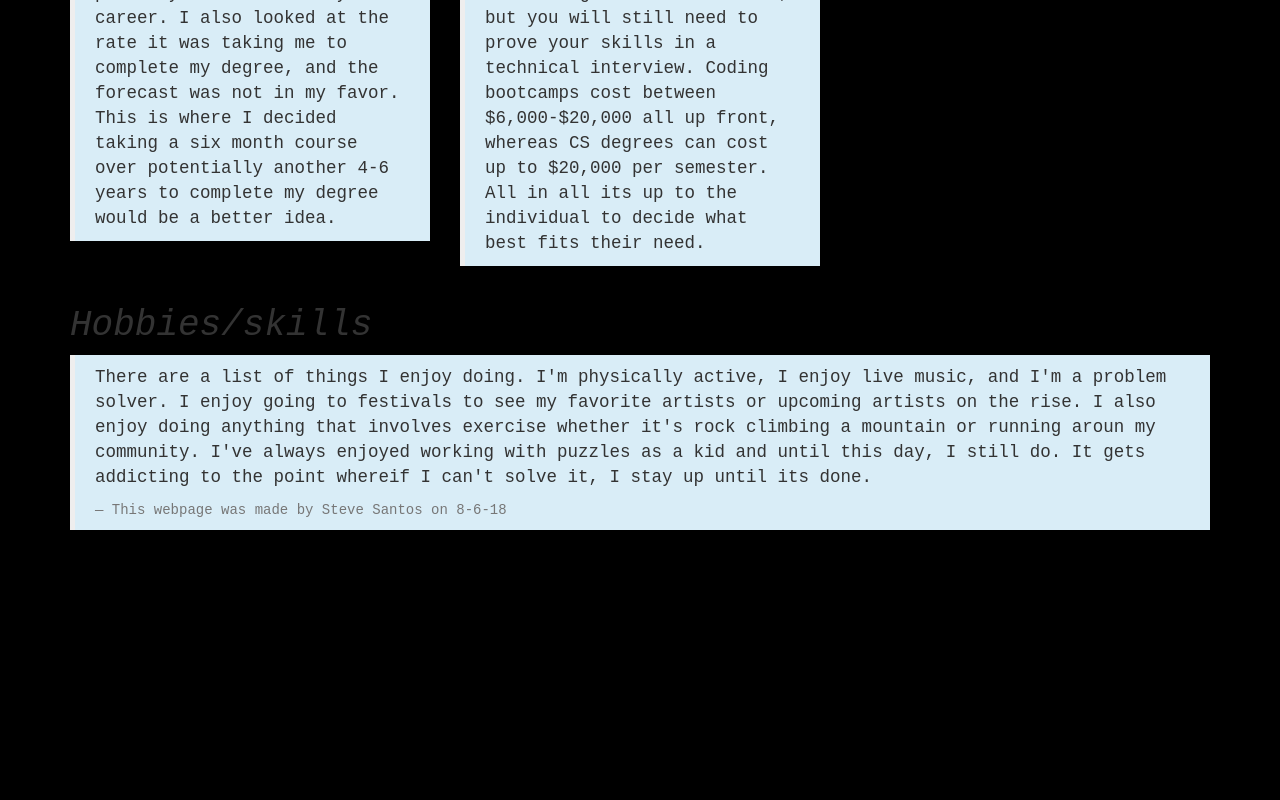
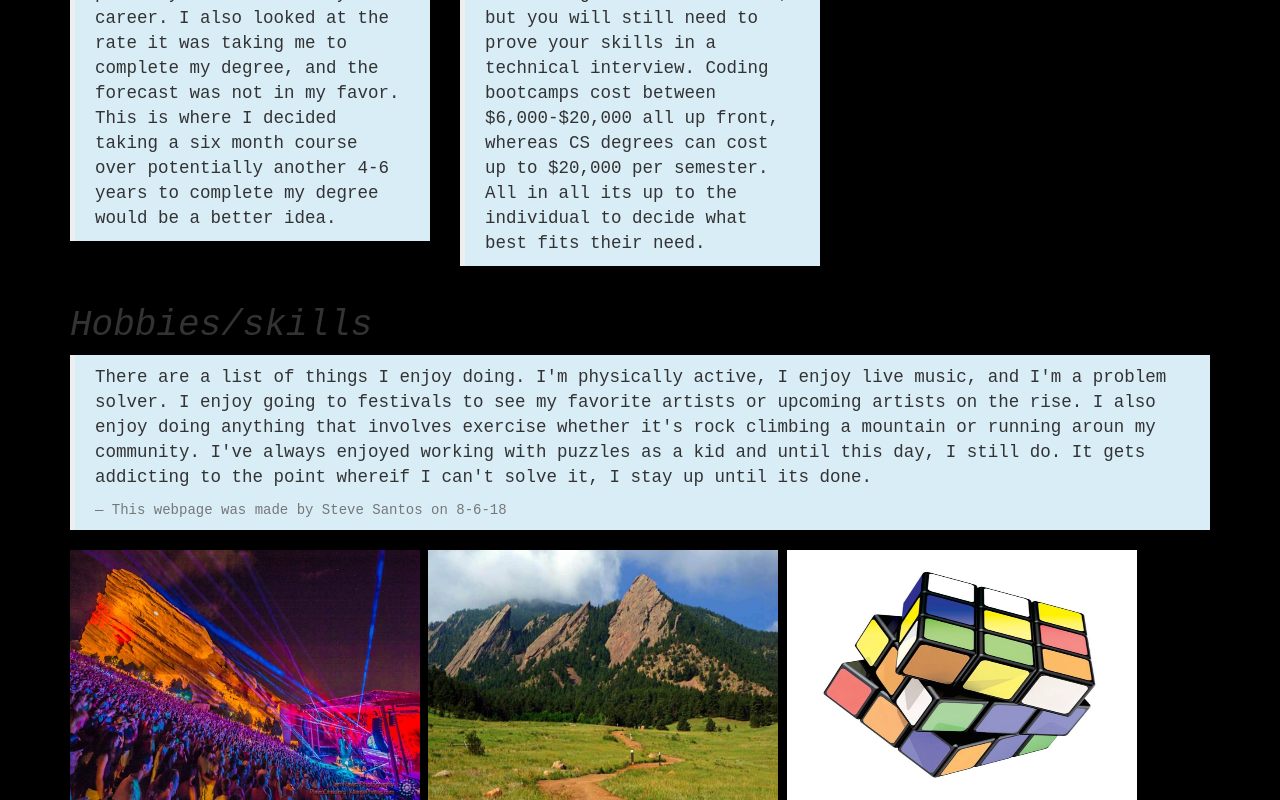
Before and after one commit to ssantos15/index, a plain HTML site: page index.html in a window 1280 px wide. Shown: the part 3203-4003 px from the top of the page. Before the commit the page ends 3753 px from the top, so only its background shows below. Drawn offline with Linux system fonts and the light colour scheme.

Commit message:
nothing was done.

```diff
--- a/index.html
+++ b/index.html
@@ -58,6 +58,9 @@
           <footer>This webpage was made by Steve Santos on 8-6-18</footer>
       </blockquote>
       </div>
+      <img src="img/redRocks.jpg" alt="A picture of a concert at Red Rocks" style="width:350px;height:250px;">
+      <img src="img/flatIrons.jpg" alt="A picture of hiking at Flat Irons in Boulder" style="width:350px;height:250px;">
+      <img src="img/rubicsCube.jpg" alt="A picture of a puzzle" style="width:350px;height:250px;">
     </div>
   </body>
 </html>
```
Also changed, not shown: img/flatIrons.jpg (added), img/redRocks.jpg (added), img/rubicsCube.jpg (added).
